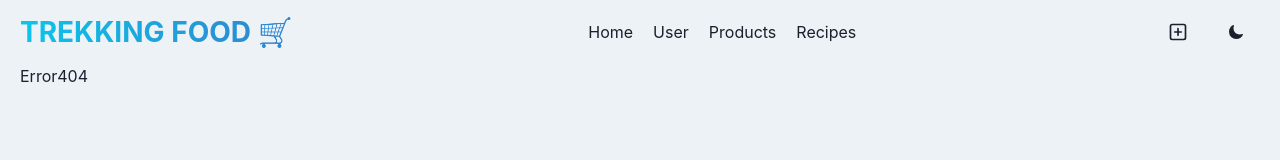
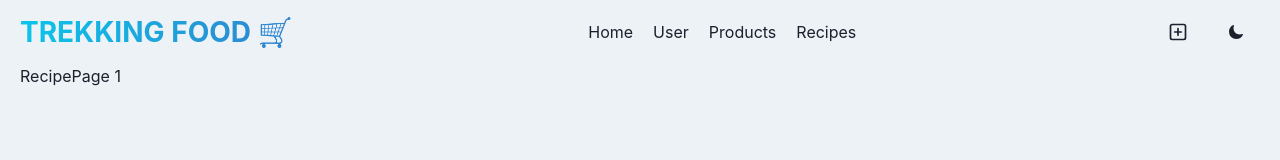
Before and after one commit to abr-ya/react-products, a React (Vite) app: page /recipes/1 in a window 1280 px wide. Shown: the top 160 px of the page. Built offline with nearby package versions, Linux system fonts and the light colour scheme; no server answers.

Commit message:
feat: add detail recipe page

```diff
--- a/src/App.tsx
+++ b/src/App.tsx
@@ -1,7 +1,7 @@
 import { BrowserRouter, Routes, Route } from "react-router-dom";
 import { Box, useColorModeValue } from "@chakra-ui/react";
 
-import { Error404, HomePage, ProductListPage, ProductPage, RecipeListPage, UserPage } from "@pages/index";
+import { Error404, HomePage, ProductListPage, ProductPage, RecipeListPage, RecipePage, UserPage } from "@pages/index";
 import { Footer, Header } from "@components/index";
 import { HEIGHT } from "./constants.ts/ui";
 
@@ -16,6 +16,7 @@ const App = () => (
           <Route path="/products" element={<ProductListPage />} />
           <Route path="/products/:id" element={<ProductPage />} />
           <Route path="/recipes" element={<RecipeListPage />} />
+          <Route path="/recipes/:id" element={<RecipePage />} />
           <Route path="*" element={<Error404 />} />
         </Routes>
       </Box>
--- a/src/pages/index.ts
+++ b/src/pages/index.ts
@@ -3,4 +3,5 @@ export { default as HomePage } from "./HomePage/HomePage";
 export { default as ProductPage } from "./ProductPage/ProductPage";
 export { default as ProductListPage } from "./ProductListPage/ProductListPage";
 export { default as UserPage } from "./UserPage/UserPage";
-export { default as RecipeListPage } from "./RecipeListPage/RecipeListPage";
+export { default as RecipeListPage } from "./recipes/RecipeListPage";
+export { default as RecipePage } from "./recipes/RecipePage";
--- a/src/pages/RecipeListPage/RecipeListPage.tsx
+++ b/src/pages/recipes/RecipeListPage.tsx
@@ -1,7 +1,8 @@
 import { BigBlueSpinner } from "@/components";
-import { Flex, TableContainer, Table, Thead, Tr, Th, Tbody, Td, Tooltip } from "@chakra-ui/react";
+import { Link as ChakraLink, Flex, TableContainer, Table, Thead, Tr, Th, Tbody, Td, Tooltip } from "@chakra-ui/react";
 import { recipeApi } from "./recipeApi";
 import { strCut } from "@/utils/common";
+import { Link as ReactRouterLink } from "react-router-dom";
 
 const RecipeListPage = () => {
   const { data, isLoading } = recipeApi.useGetRecipesListQuery({ page: 1 });
@@ -32,7 +33,10 @@ const RecipeListPage = () => {
           <Tbody>
             {data.map(({ id, name, description }) => (
               <Tr key={id}>
-                <Td>{name}</Td>
+                <Td>
+                  <ChakraLink as={ReactRouterLink} key={id} to={`/recipes/${id}`}>
+                    {name}
+                  </ChakraLink></Td>
                 <Td>{renderDescription(description || "")}</Td>
               </Tr>
             ))}
--- /dev/null
+++ b/src/pages/recipes/RecipePage.tsx
@@ -0,0 +1,11 @@
+import { useParams } from "react-router-dom";
+
+const RecipePage = () => {
+  const {id} = useParams();
+
+  return (
+    <div>RecipePage {id}</div>
+  )
+}
+
+export default RecipePage
```
Also changed, not shown: src/pages/recipes/recipeApi.ts (renamed from src/pages/RecipeListPage/recipeApi.ts), src/pages/recipes/recipeContracts.ts (renamed from src/pages/RecipeListPage/recipeContracts.ts).
